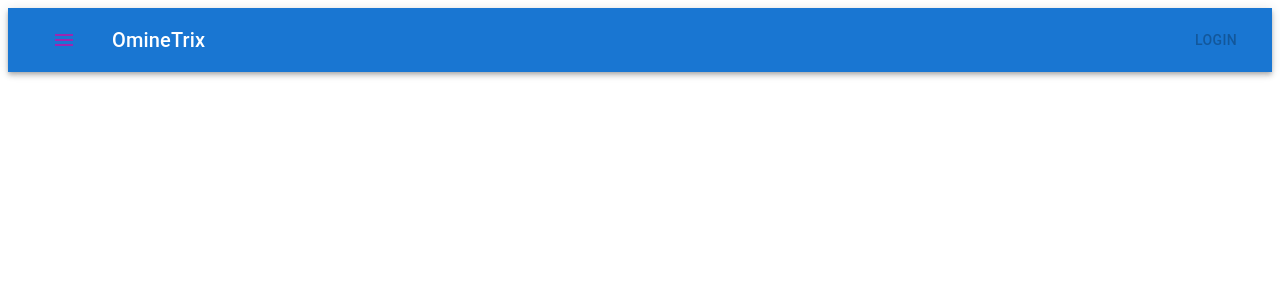
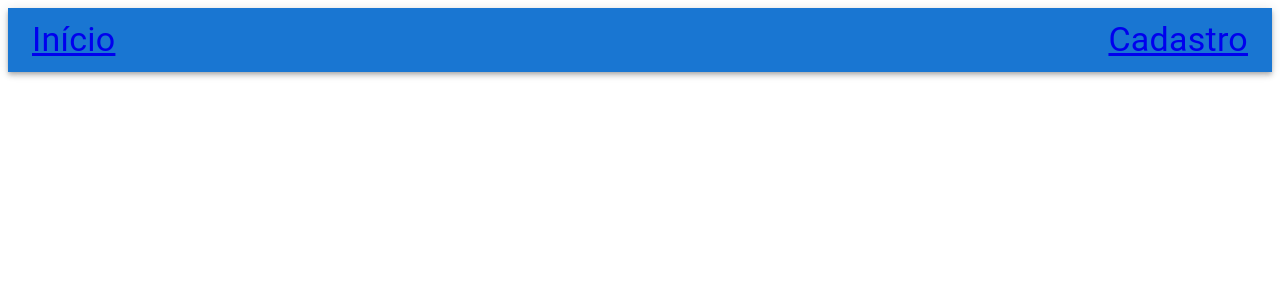
Before and after one commit to lucasbalbino09/ominetrix-page, a Next.js app: page /home in a window 1280 px wide. Shown: the top 300 px of the page. Built offline with nearby package versions, Linux system fonts and the light colour scheme.

Commit message:
Caminho Redefinido

```diff
--- a/app/page.tsx
+++ b/app/page.tsx
@@ -1,3 +1,5 @@
+"use client"
+import Link from "next/link";
 import Teste from "../pages/home";
 import Tabela from "../pages/tabela";
 export default function Home() {
--- a/pages/dahsboard.tsx
+++ /dev/null
@@ -1,5 +0,0 @@
-import React from "react";
-
-export default function Cadastrar()  {
-    return <h1>DashBoard</h1>
-}
--- a/pages/home.tsx
+++ b/pages/home.tsx
@@ -1,72 +1,28 @@
 "use client";
 import * as React from "react";
-import { BrowserRouter as Router, Link } from "react-router-dom";
 import AppBar from "@mui/material/AppBar";
 import Box from "@mui/material/Box";
-import Drawer from "@mui/material/Drawer";
 import Toolbar from "@mui/material/Toolbar";
 import Typography from "@mui/material/Typography";
-import InboxIcon from "@mui/icons-material/MoveToInbox";
-import Button from "@mui/material/Button";
-import List from "@mui/material/List";
-import MenuIcon from "@mui/icons-material/Menu";
-import MailIcon from "@mui/icons-material/Mail";
-import {
-  ListItem,
-  ListItemButton,
-  ListItemIcon,
-  ListItemText,
-} from "@mui/material";
+import Link from "next/link";
 
 export default function Teste() {
-  const [open, setOpen] = React.useState(false);
-
-  const toggleDrawer = (newOpen: boolean) => () => {
-    setOpen(newOpen);
-  };
-
-  const menuLateral = [
-    { text: "Cadastro", rota: "/cadastrar" },
-    { text: "Lista Completa", rota: "/tabela" },
-  ];
-
-  const DrawerList = (
-    <Box sx={{ width: 250 }} role="presentation" onClick={toggleDrawer(false)}>
-      <List>
-        {menuLateral.map((item, index) => (
-          <ListItem key={item.text} disablePadding>
-            <ListItemButton component={Link} to={item.rota}>
-              <ListItemIcon>
-                {index % 2 === 0 ? <InboxIcon /> : <MailIcon />}
-              </ListItemIcon>
-              <ListItemText primary={item.text} />
-            </ListItemButton>
-          </ListItem>
-        ))}
-      </List>
-    </Box>
-  );
-
   return (
-    <Router>
     <Box sx={{ flexGrow: 1 }}>
       <AppBar position="static">
         <Toolbar>
-            <Button onClick={toggleDrawer(true)} sx={{ mr: 2 }}>
-              <MenuIcon color="secondary" />
-            </Button>
-            <Drawer open={open} onClose={toggleDrawer(false)}>
-              {DrawerList}
-            </Drawer>
-            <Typography variant="h6" component="div" sx={{ flexGrow: 1 }}>
-              OmineTrix
+          <Typography variant="h4" component="div" sx={{ flexGrow: 1 }}>
+            <Link href="/" legacyBehavior>
+              <a className="menu">Início</a>
+            </Link>
           </Typography>
-            <Button color="inherit" disabled>
-              Login
-            </Button>
+          <Typography variant="h4" component="div" >
+            <Link href="/cadastro" legacyBehavior>
+              <a className="menu">Cadastro</a>
+            </Link>
+          </Typography>
         </Toolbar>
       </AppBar>
     </Box>
-    </Router>
   );
 }
```
Also changed, not shown: pages/cadastro.tsx (added, +11 -0 lines), pages/cadastro.css (added), pages/dashboard.css (deleted). Lines whose indentation alone changed are shown as unchanged.
